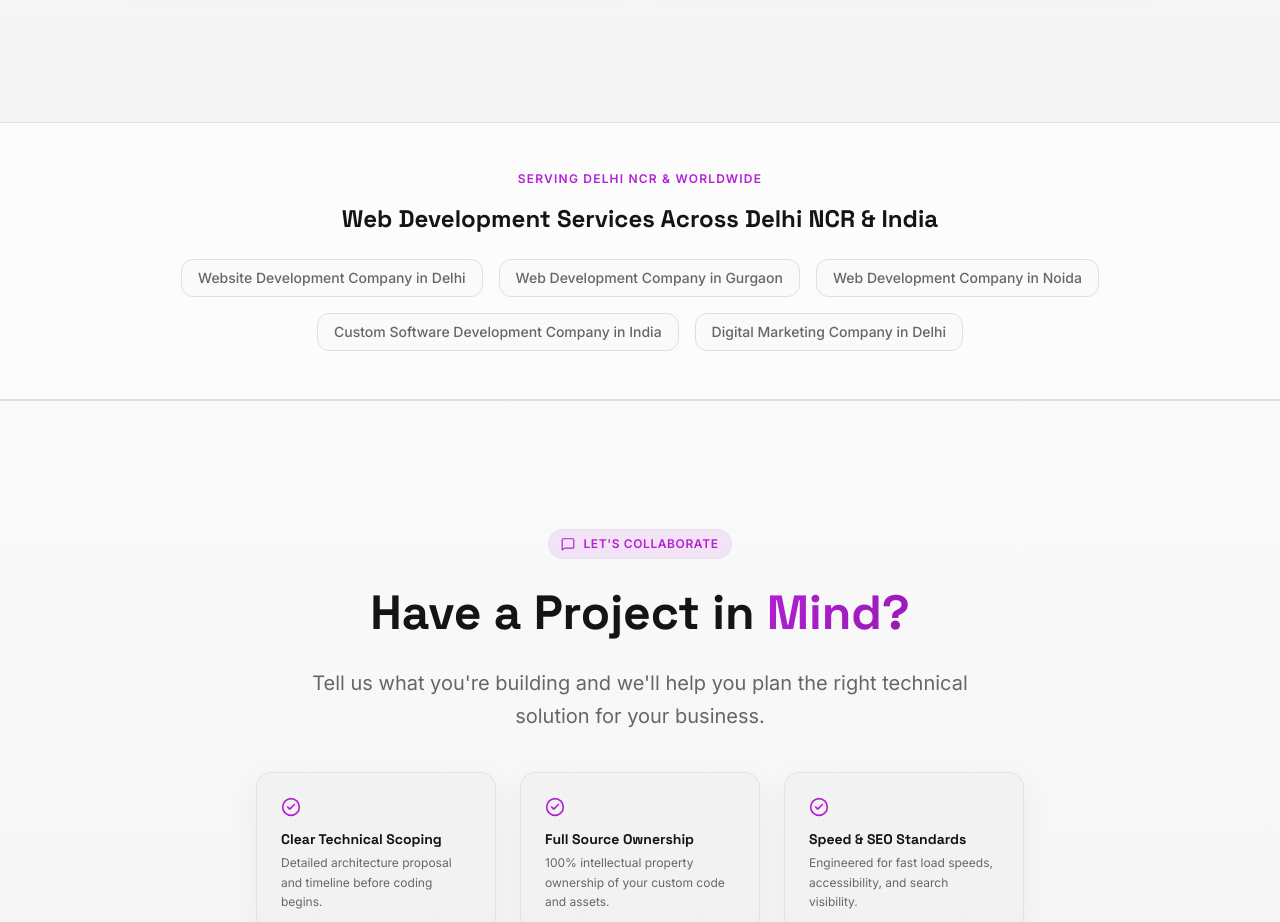
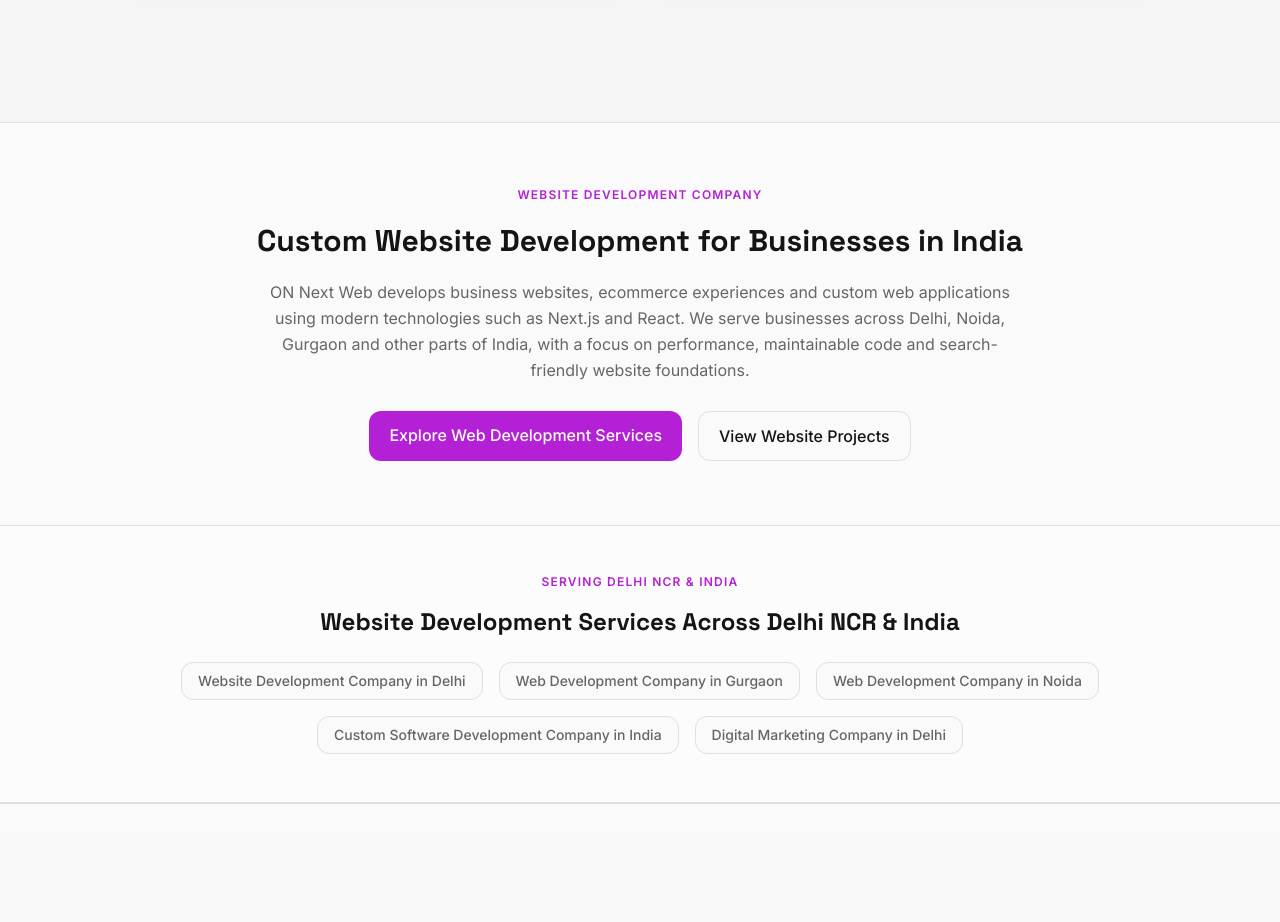
Before and after one commit to osamajmi/ONW_Frontend, a Next.js app: page / in a window 1280 px wide. Shown: the part 4400-5322 px from the top of the page. Built offline with nearby package versions, Linux system fonts and the light colour scheme; no server answers.

Commit message:
SEO: strengthen homepage commercial intent

```diff
--- a/src/app/page.tsx
+++ b/src/app/page.tsx
@@ -72,14 +72,14 @@
     console.error("Error loading home page SEO:", error);
   }
   return {
-    title: "Web Development Company in India | ON Next Web",
-    description: "ON Next Web builds high-performance websites and custom software for businesses in Delhi, Gurgaon, Noida and across India using Next.js, React and modern web technologies.",
+    title: "Website Development Company in India | ON Next Web",
+    description: "Website development company building fast business websites, ecommerce platforms and custom web applications for Delhi, Noida, Gurgaon and businesses across India.",
     alternates: {
       canonical: "https://www.onnextweb.in",
     },
     openGraph: {
-      title: "Web Development Company in India | ON Next Web",
-      description: "High-performance website development and custom software for businesses across India.",
+      title: "Website Development Company in India | ON Next Web",
+      description: "Custom website development and software solutions for businesses across Delhi NCR and India.",
       url: "https://www.onnextweb.in",
       type: "website",
     },
@@ -100,11 +100,29 @@
       <ProcessSection />
       <PortfolioSection initialProjects={projects} />
 
+      <section className="py-16 border-t border-border/40">
+        <div className="container mx-auto px-6 max-w-5xl text-center space-y-5">
+          <p className="text-xs font-semibold tracking-widest text-primary uppercase">Website Development Company</p>
+          <h2 className="text-2xl md:text-3xl font-bold font-display">Custom Website Development for Businesses in India</h2>
+          <p className="text-muted-foreground leading-relaxed max-w-3xl mx-auto">
+            ON Next Web develops business websites, ecommerce experiences and custom web applications using modern technologies such as Next.js and React. We serve businesses across Delhi, Noida, Gurgaon and other parts of India, with a focus on performance, maintainable code and search-friendly website foundations.
+          </p>
+          <div className="flex flex-wrap justify-center gap-4 pt-2">
+            <Link href="/services/web-development" className="px-5 py-3 rounded-xl bg-primary text-primary-foreground font-medium hover:bg-primary/90 transition-all">
+              Explore Web Development Services
+            </Link>
+            <Link href="/portfolio" className="px-5 py-3 rounded-xl border border-border font-medium hover:border-primary transition-all">
+              View Website Projects
+            </Link>
+          </div>
+        </div>
+      </section>
+
       {/* Location Links Bar for SEO & Internal Linking */}
       <section className="py-12 bg-surface-elevated/30 border-t border-b border-border/40">
         <div className="container mx-auto px-6 text-center space-y-4">
-          <p className="text-xs font-semibold tracking-widest text-primary uppercase">Serving Delhi NCR & Worldwide</p>
-          <h2 className="text-xl md:text-2xl font-bold font-display">Web Development Services Across Delhi NCR & India</h2>
+          <p className="text-xs font-semibold tracking-widest text-primary uppercase">Serving Delhi NCR & India</p>
+          <h2 className="text-xl md:text-2xl font-bold font-display">Website Development Services Across Delhi NCR & India</h2>
           <div className="flex flex-wrap justify-center gap-4 text-sm font-medium pt-2">
             <Link href="/website-development-company-in-delhi" className="px-4 py-2 rounded-xl bg-background border border-border/80 hover:border-primary text-muted-foreground hover:text-primary transition-all">
               Website Development Company in Delhi
```
